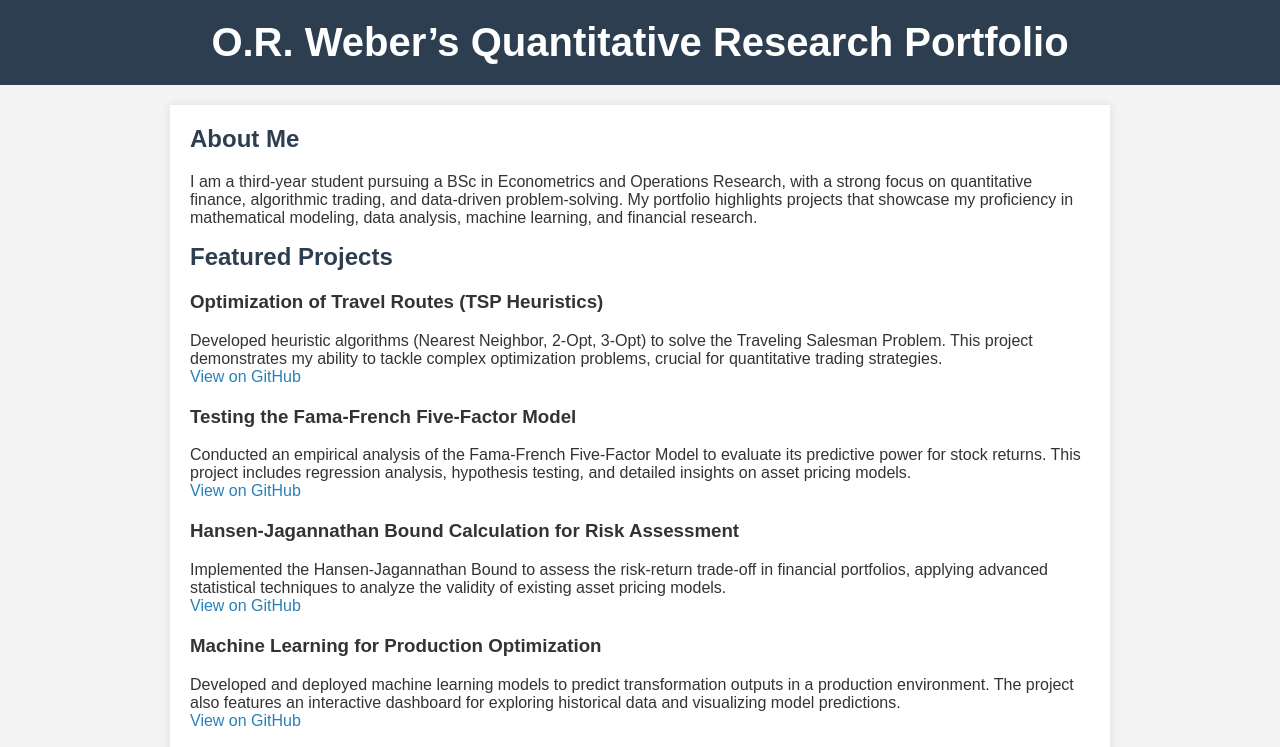
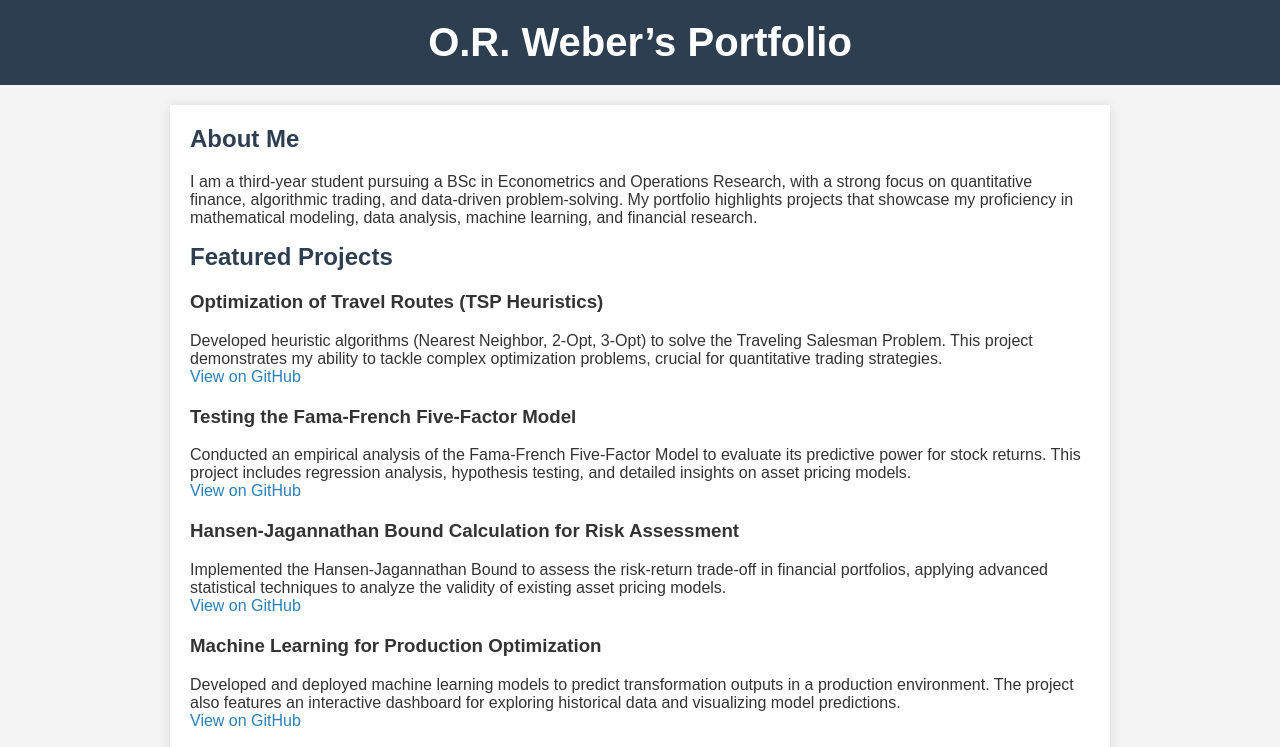
Before and after one commit to oskweber/oskweb.github.io, a plain HTML site: page index.html in a window 1280 px wide. Shown: the top 747 px of the page. Drawn offline with Linux system fonts and the light colour scheme.

Commit message:
Update index.html

```diff
--- a/index.html
+++ b/index.html
@@ -79,7 +79,7 @@
 <body>
 
     <header>
-        <h1>O.R. Weber’s Quantitative Research Portfolio</h1>
+        <h1>O.R. Weber’s Portfolio</h1>
     </header>
 
     <div class="container">
```
